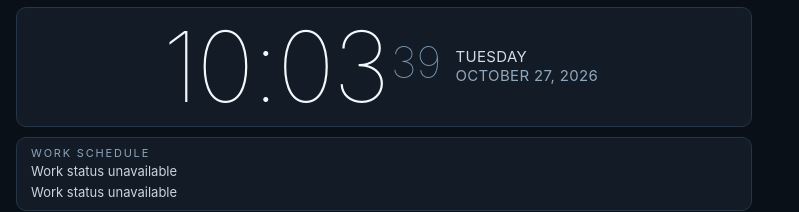
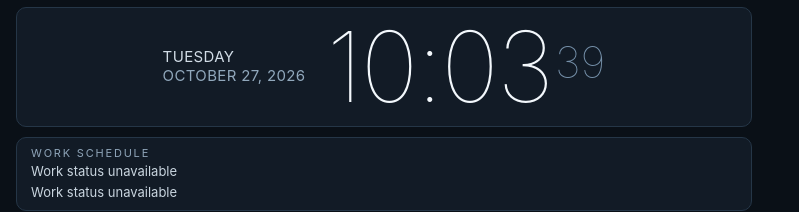
Before and after one commit to bkmch3n/ipad-dashboard, a website: page public/index.html in a window 1280 px wide. Shown: the part 317-529 px from the top of the page, without its empty margins (0-799 px from the left). Drawn offline with Linux system fonts and the light colour scheme; no server answers.

Commit message:
Match clock date placement to reference

```diff
--- a/public/index.html
+++ b/public/index.html
@@ -490,8 +490,8 @@
       height: 120px;
       margin-top: 10px;
       padding: 0 28px;
-      -webkit-flex-direction: row-reverse;
-      flex-direction: row-reverse;
+      -webkit-flex-direction: row;
+      flex-direction: row;
       -webkit-align-items: center;
       align-items: center;
       -webkit-justify-content: center;
@@ -513,7 +513,7 @@
     #date-display span { display: block; }
     #clock-day { color: #d1dce6; }
     #clock-date { color: #91a8bc; }
-    #time-wrapper { margin-right: 14px; }
+    #time-wrapper { margin-left: 14px; }
     #clock-hm { color: #f3f8fc; font-size: 98px; }
     #time-seconds { color: #7691aa; font-size: 44px; padding-top: 17px; }
     #work-section {
```
